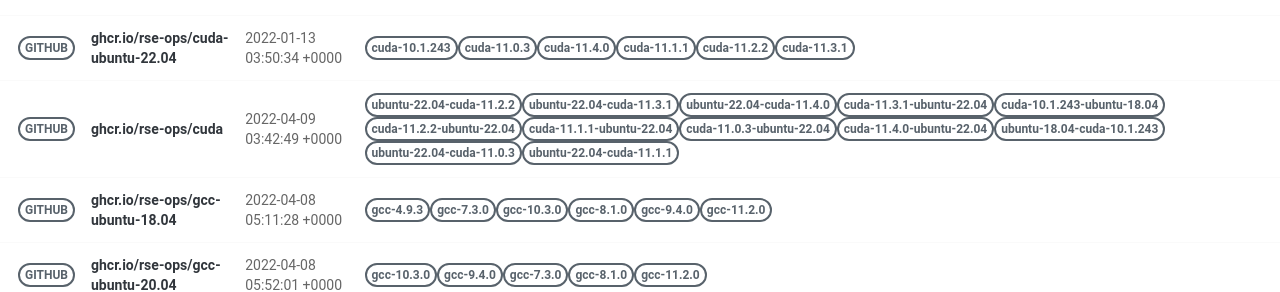
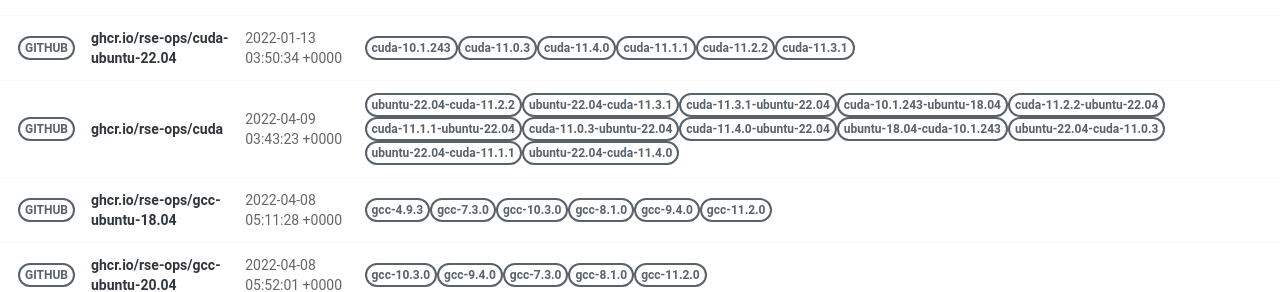
Before and after one commit to rse-ops/docker-images, a Jekyll site: the page built from pages/index.md, in a window 1280 px wide. Shown: the part 414-706 px from the top of the page. Built offline with Jekyll 4.4.1, drawn with Linux system fonts in a browser that asks for light colours; nearby versions of some CDN libraries.

Commit message:
Automated push to update library 2022-04-09

```diff
--- a/_library/ghcr.io-rse-ops-cuda.md
+++ b/_library/ghcr.io-rse-ops-cuda.md
@@ -1,7 +1,7 @@
 ---
 layout: container
 name: ghcr.io/rse-ops/cuda
-updated_at: 2022-04-09 03:42:49.097651
+updated_at: 2022-04-09 03:43:23.977957
 
 
 container_url: https://github.com/orgs/rse-ops/packages/container/package/cuda
```
Also changed, not shown: other parts of _library/ghcr.io-rse-ops-cuda.md (+3 -3 lines).
